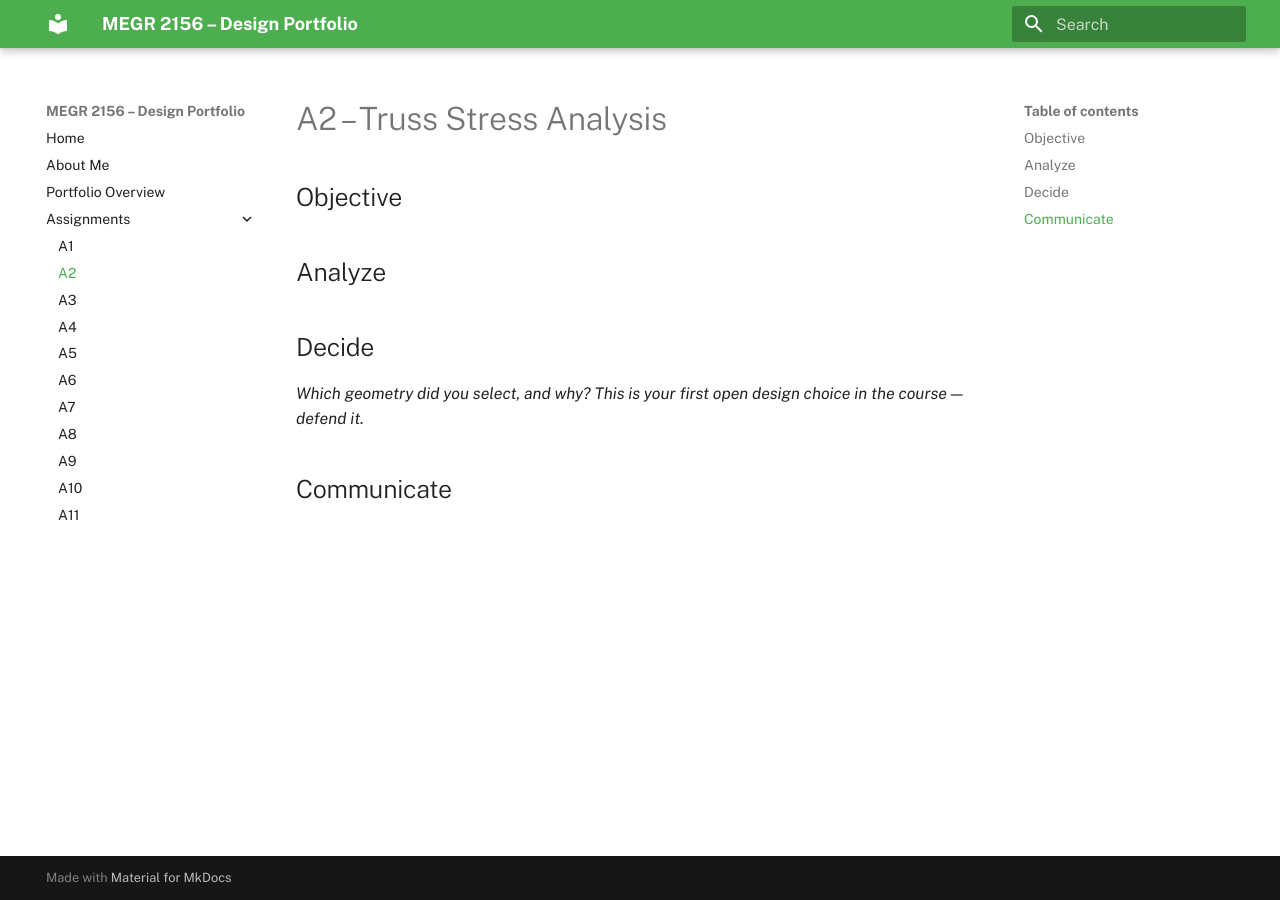
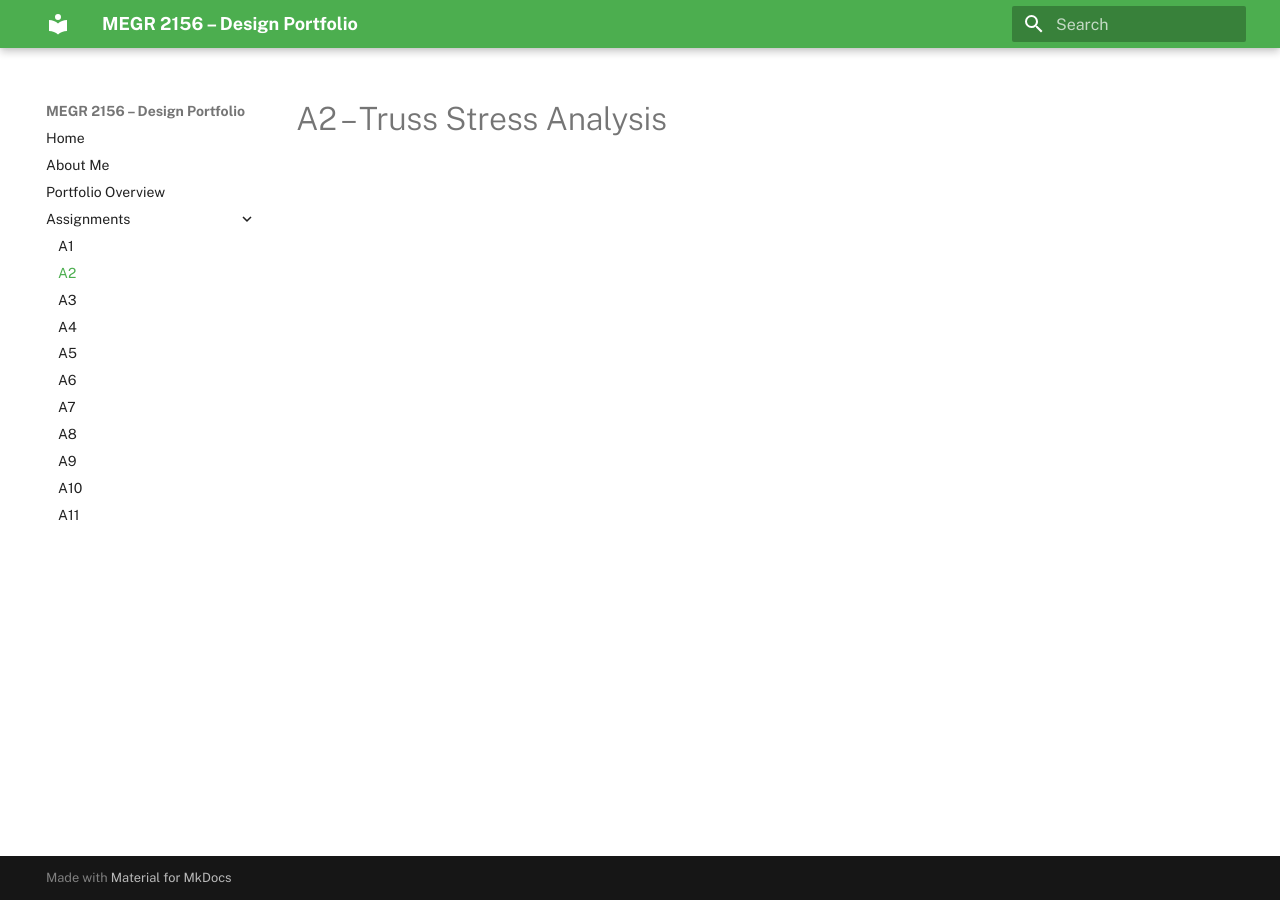
Before and after one commit to Jmswanchara/megr2156-portfolio, an MkDocs documentation site: the page built from docs/assignments/A02/index.md, in a window 1280 px wide. Built offline with MkDocs 1.6.1 and Material for MkDocs 9.7.7, drawn with Linux system fonts in a browser that asks for light colours.

Commit message:
Remove sections from A2 Truss Stress Analysis
Removed sections on objective, analysis, and decision-making from A2 index.

```diff
--- a/docs/assignments/A02/index.md
+++ b/docs/assignments/A02/index.md
@@ -1,12 +1 @@
 # A2 – Truss Stress Analysis
-
-## Objective
-
-
-## Analyze
-
-
-## Decide
-_Which geometry did you select, and why? This is your first open design choice in the course — defend it._
-
-## Communicate
```
